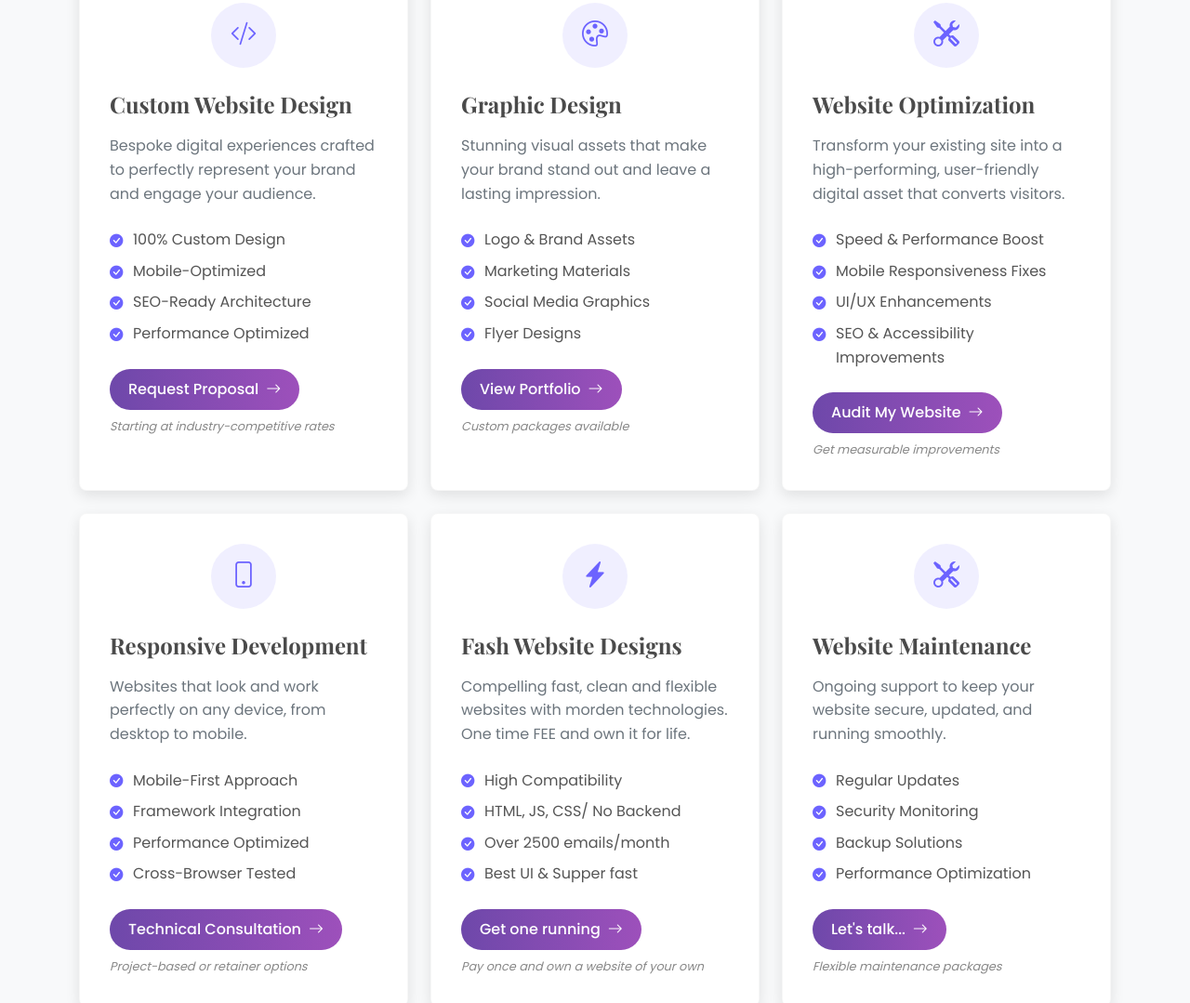
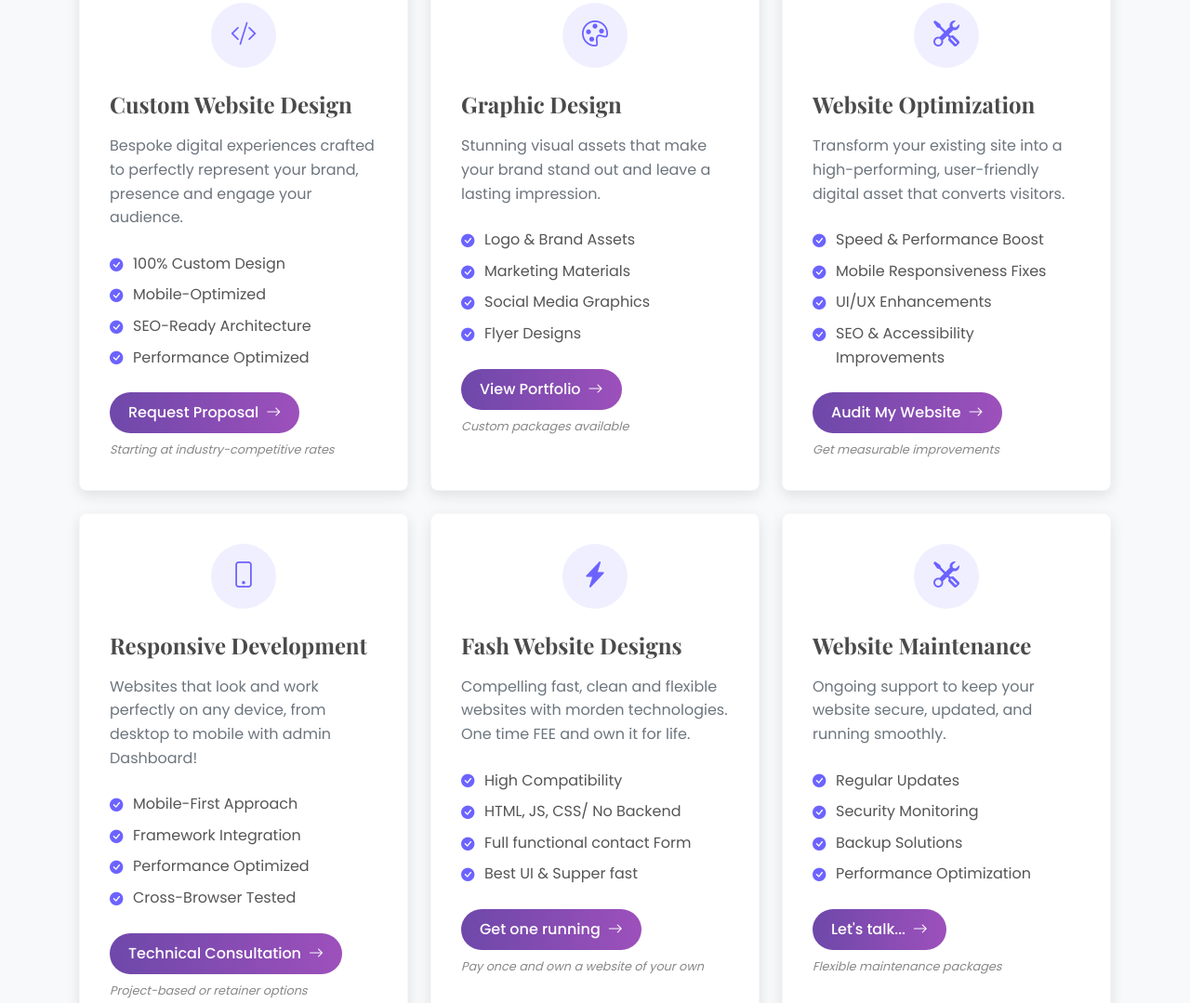
Before and after one commit to KhanPromiseP/promisecreative, a plain HTML site: page index.html in a window 1280 px wide. Shown: the part 1849-2928 px from the top of the page at 93% size. Drawn offline with nearby package versions, Linux system fonts and the light colour scheme.

Commit message:
update services

```diff
--- a/index.html
+++ b/index.html
@@ -210,7 +210,7 @@
                         </div>
                         <div class="service-content">
                             <h3>Custom Website Design</h3>
-                            <p>Bespoke digital experiences crafted to perfectly represent your brand and engage your audience.</p>
+                            <p>Bespoke digital experiences crafted to perfectly represent your brand, presence and engage your audience.</p>
                             <ul class="service-features">
                                 <li><i class="bi bi-check-circle-fill"></i> 100% Custom Design</li>
                                 <li><i class="bi bi-check-circle-fill"></i> Mobile-Optimized</li>
@@ -291,7 +291,7 @@
                         </div>
                         <div class="service-content">
                             <h3>Responsive Development</h3>
-                            <p>Websites that look and work perfectly on any device, from desktop to mobile.</p>
+                            <p>Websites that look and work perfectly on any device, from desktop to mobile with admin Dashboard!</p>
                             <ul class="service-features">
                                 <li><i class="bi bi-check-circle-fill"></i> Mobile-First Approach</li>
                                 <li><i class="bi bi-check-circle-fill"></i> Framework Integration</li>
@@ -322,7 +322,7 @@
                             <ul class="service-features">
                                 <li><i class="bi bi-check-circle-fill"></i> High Compatibility</li>
                                 <li><i class="bi bi-check-circle-fill"></i> HTML, JS, CSS/ No Backend</li>
-                                <li><i class="bi bi-check-circle-fill"></i> Over 2500 emails/month</li>
+                                <li><i class="bi bi-check-circle-fill"></i> Full functional contact Form</li>
                                 <li><i class="bi bi-check-circle-fill"></i> Best UI & Supper fast</li>
                             </ul>
                             <div class="cta-wrapper">
@@ -1082,7 +1082,7 @@
                                 successMsg.style.display = 'block';
                                 setTimeout(() => {
                                     successMsg.style.display = 'none';
-                                }, 4000); // hides after 4 seconds
+                                }, 6000); // hides after 4 seconds
 
 
                             });
```
Also changed, not shown: assets/images/restaurantimages/Screenshot from 2025-04-19 09-46-57.png (deleted), assets/images/restaurantimages/Screenshot from 2025-04-19 09-47-11.png (deleted), assets/images/restaurantimages/Screenshot from 2025-04-19 09-47-19.png (deleted).
